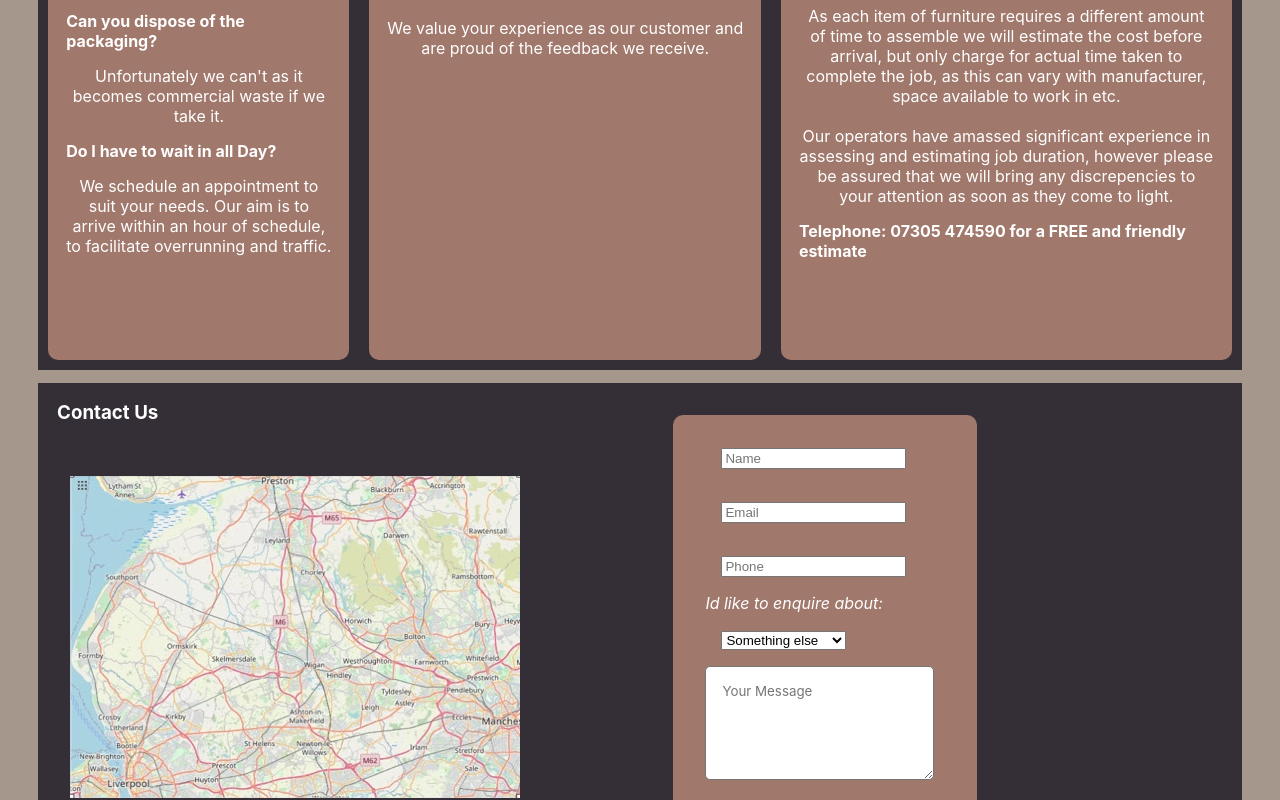
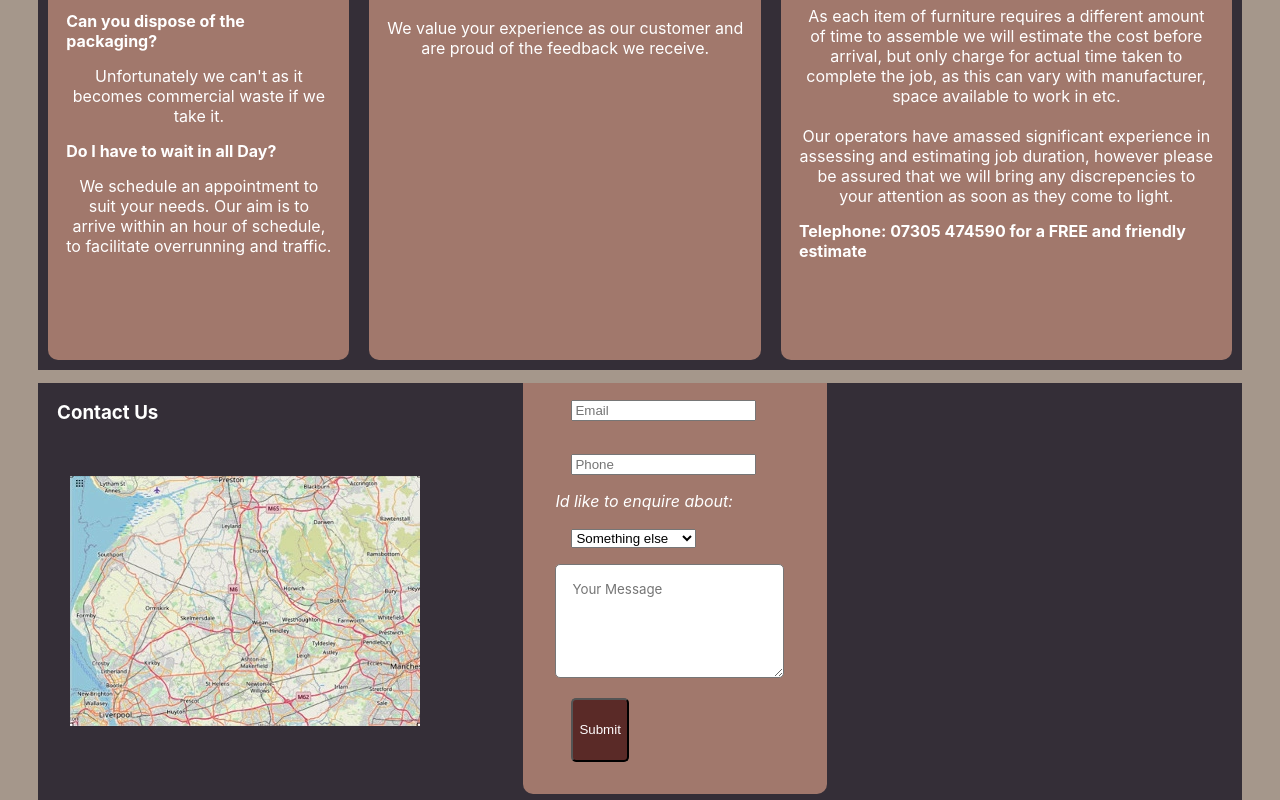
Before and after one commit to Moovashaka/assemblers, a React (Create React App) app: page / in a window 1280 px wide. Shown: the part 1239-2039 px from the top of the page. Built offline with nearby package versions, Linux system fonts and the light colour scheme.

Commit message:
shrinking map image

```diff
--- a/src/components/main/Map.js
+++ b/src/components/main/Map.js
@@ -1,7 +1,7 @@
 import React from 'react';
 import './form.css'
-import img from '../../images/nwmap450x322.jpg'
-import imgwebp from '../../images/nwmap450x322.webp'
+import img from '../../images/nwmap350x250.jpg'
+import imgwebp from '../../images/nwmap350x250.webp'
 
 
 
--- a/src/components/main/form.css
+++ b/src/components/main/form.css
@@ -63,7 +63,7 @@ span {
 }
 @media screen and (min-width: 768px) {
  .formSurround {
-	 margin-right: auto;
+	 margin: auto;
  }
 }
 
```
Also changed, not shown: src/images/nwmap350x250.jpg (added), src/images/nwmap350x250.webp (added).
